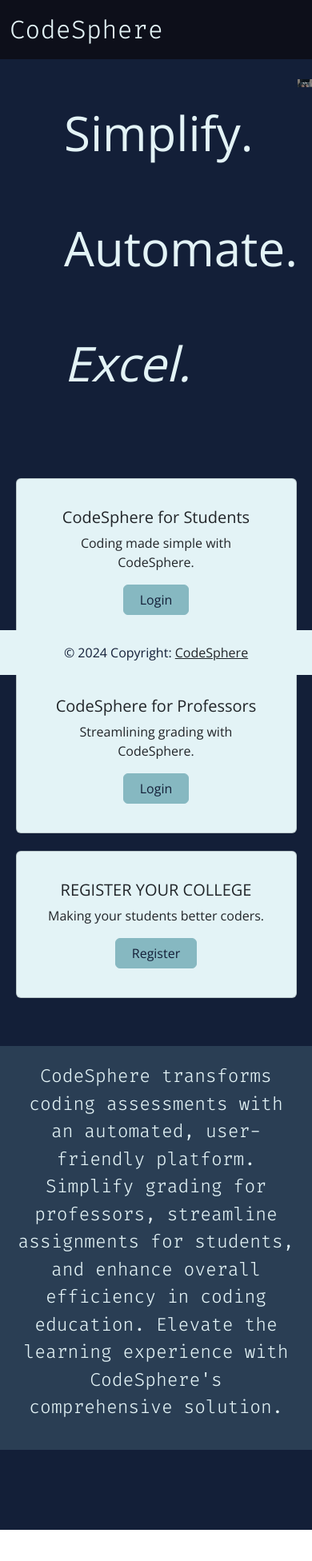
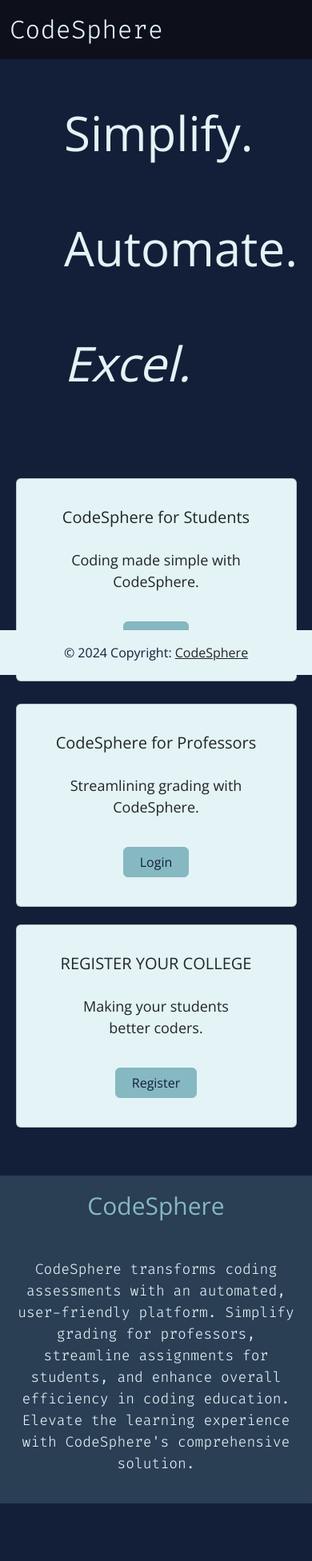
Before and after one commit to Hackdata2024/26-li, a React (Vite) app in the folder Frontend/: page / in a window 390 px wide. Shown: the top 1952 px of the page at 80% size. Before the commit the page ends 1913 px from the top, so only its background shows below. Built offline with nearby package versions, Linux system fonts and the light colour scheme; no server answers.

Commit message:
Landing page responsive.

```diff
--- a/Frontend/src/pages/LandingPage/LandingPage.css
+++ b/Frontend/src/pages/LandingPage/LandingPage.css
@@ -45,9 +45,18 @@ h1 {
     }
 }
 
-@media screen and (max-width: 700px) {
+@media screen and (max-width: 900px) {
     .registercollege {
+        padding: 20px !important;
+        width: 80vw !important;
+    }
+
+    h2
+    {
+       font-size: 30px !important;
+    }
+    p{
+        font-size: 18px !important;
         padding: 20px;
-        width: 80vw;
-    }
+    };
 }
--- a/Frontend/src/pages/LandingPage/LandingPage.jsx
+++ b/Frontend/src/pages/LandingPage/LandingPage.jsx
@@ -25,17 +25,6 @@ const LandingPage = () => {
                         <br />
                         {/* <br /> */}
                     </h1></div>
-                    <div className="imgland"
-                        style={{
-                            backgroundImage: 'url("/assets/images/coding_languages.png.webp")',
-                            width: "50vw",
-                            height: "50vh",
-                            backgroundSize:"contain",
-                            position: "center center",
-                            alignSelf: "center",
-                            backgroundRepeat: "no-repeat",
-                            justifyContent: "right"
-                            }}></div>
                 </div>
                 <div className="home-section-1">
                     <LandingPageCard
@@ -68,6 +57,14 @@ const LandingPage = () => {
                     />
                 </div>
                 <div className="info" style={{ backgroundColor: "rgba(134, 184, 193, 0.2)", marginTop: "60px", alignItems: "center", width: "100vw", alignSelf: "center" }}>
+                    <h2 style={{fontFamily: "Open Sans",
+                            color: "var(--light)",
+                            fontSize: "40px",
+                            width: "100vw",
+                            textAlign: "center",
+                            paddingTop: "40px",
+                            paddingBottom: "40px",
+                            padding: "20px",}}>CodeSphere</h2>
                     <p
                         style={{
                             fontFamily: "Fira Code",
@@ -78,6 +75,13 @@ const LandingPage = () => {
                             paddingTop: "40px",
                             paddingBottom: "40px",
                             padding: "20px",
+
+                            '@media (maxWidth: 400px)': {
+                                fontSize: "12px",
+                                padding: '20px !important',
+                                borderRadius: '10px !important',
+                                width: "80vw !important",
+                                }
                         }}
                     >
                         {" "}
```
